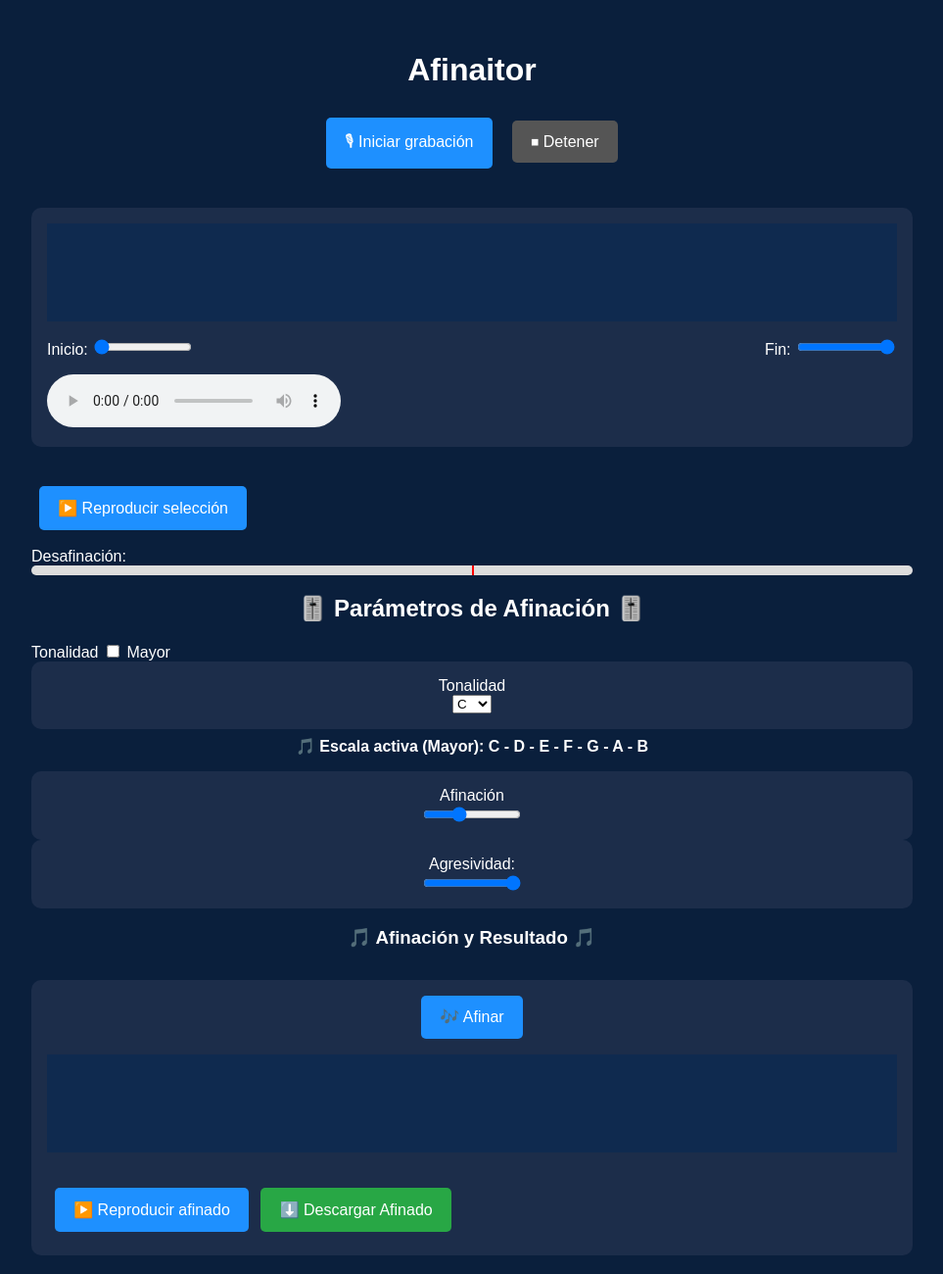
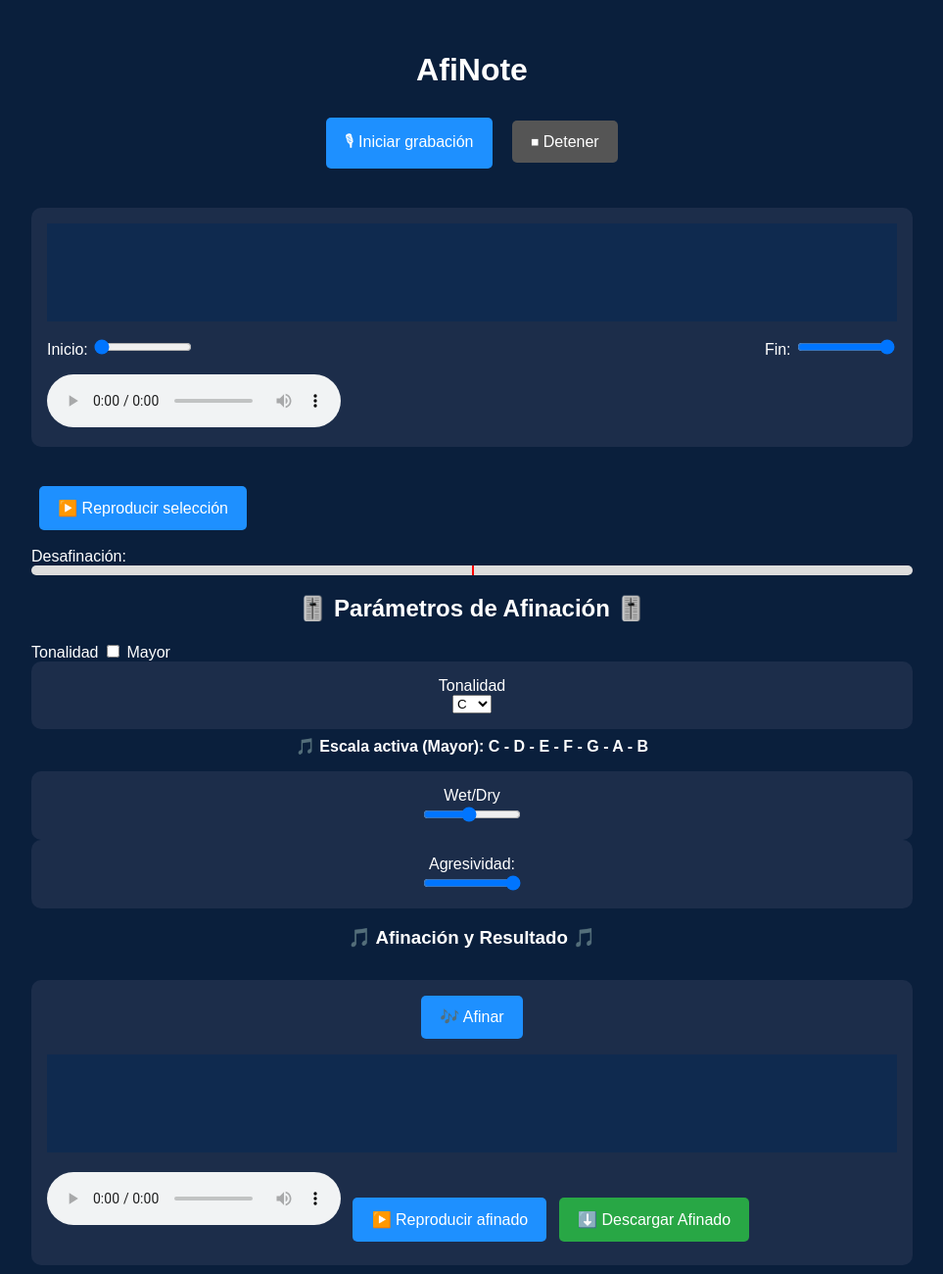
Before and after one commit to Jefferson-4/Afinador, a plain HTML site: page index.html in a window 1280 px wide. Shown: the top 1300 px of the page at 98% size, without its empty margins (158-1121 px from the left). Drawn offline with nearby package versions, Linux system fonts and the light colour scheme.

Commit message:
Update index.html

```diff
--- a/index.html
+++ b/index.html
@@ -3,13 +3,13 @@
 <head>
   <meta charset="UTF-8" />
   <meta name="viewport" content="width=device-width, initial-scale=1.0" />
-  <title>Afinador Inteligente</title>
+  <title>Afinador</title>
   <link rel="stylesheet" href="styles.css" />
 </head>
 <body>
   <div class="container">
     <header>
-      <h1>Afinaitor</h1>
+      <h1>AfiNote</h1>
       <div class="controls">
         <button id="record-btn">🎙 Iniciar grabación</button>
         <button id="stop-btn" disabled>⏹ Detener</button>
@@ -78,8 +78,8 @@
 
 
       <div class="rotary">
-        <label>Afinación</label>
-        <input type="range" id="tuning-intensity" min="0" max="100" value="35">
+        <label>Wet/Dry</label>
+        <input type="range" id="tuning-intensity" min="0" max="075" value="35">
       </div>
 
       <div class="rotary">
@@ -94,7 +94,7 @@
       <section class="output-section">
         <button id="tune-btn">🎶 Afinar</button>
         <canvas id="waveform-tuned"></canvas>
-
+        <audio id="tuned-audio" controls></audio>
         <button id="play-tuned-btn">▶️ Reproducir afinado</button>
         <a id="download-btn" href="#" download="afinacion.wav">⬇️ Descargar Afinado</a>
       </section>
```
